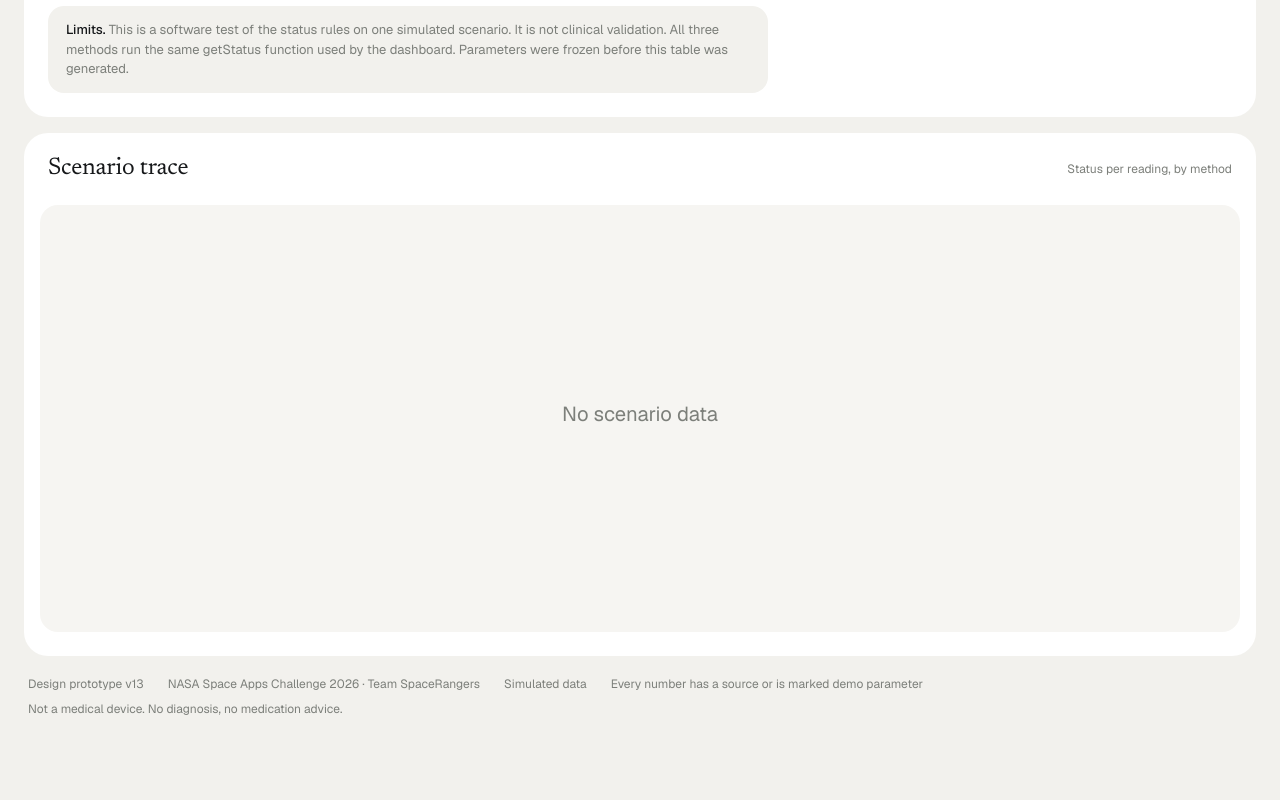
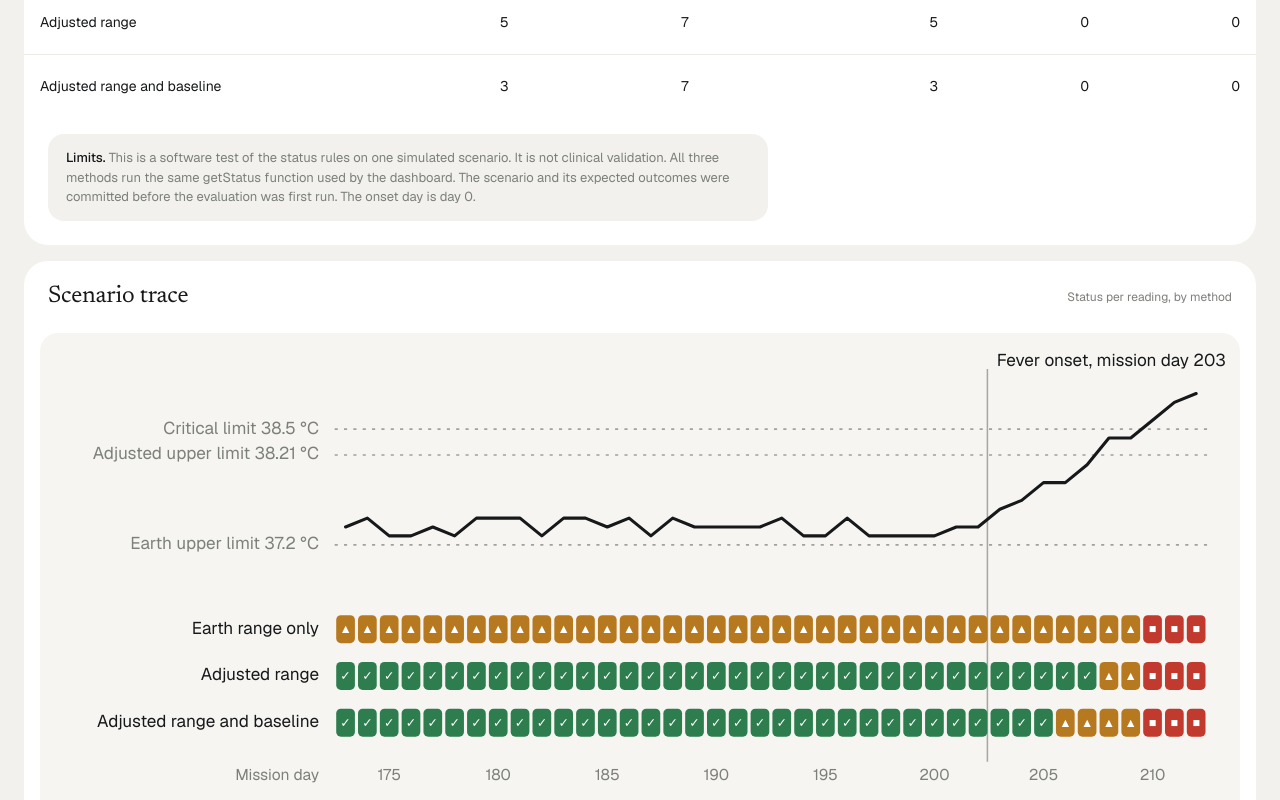
Before and after one commit to Maazin2007/ARGUS, a Next.js app: page /alerts in a window 1280 px wide. Shown: the part 500-1300 px from the top of the page. Before the commit the page ends 1277 px from the top, so only its background shows below. Built offline with nearby package versions, Linux system fonts and the light colour scheme.

Commit message:
Show the fever results table and scenario trace on the alert test screen
The screen reads results/fever.json and the frozen scenario and draws
the three-method table, the simulated reading against the Earth,
adjusted and critical limits, and each method's status for every day.

```diff
--- a/src/components/screens/AlertsScreen.tsx
+++ b/src/components/screens/AlertsScreen.tsx
@@ -1,11 +1,225 @@
 "use client";
 
 import { Screen } from "@/components/Screen";
+import { StatusBadge } from "@/components/StatusBadge";
+import { STATUS_COLOR, STATUS_TEXT, environmentInfo, ruleFor } from "@/lib/indicatorMeta";
+import { adjustRange } from "@/lib/status";
+import type { Status } from "@/lib/types";
+import type { Scenario, ScenarioResult } from "../../../scripts/scenario";
+// Both files are written by the backend: the scenario is frozen by hand, the result comes
+// from `npm run evaluate`. This screen only draws them; it never works out a status itself.
+import scenarioJson from "../../../scripts/scenarios/fever.json";
+import resultJson from "../../../results/fever.json";
 
-// Alert test: an empty shell for now. The real table and trace come from the backend's
-// `npm run evaluate` (scripts/scenarios/fever.json -> results/fever.md). Until that exists
-// we show honest empty states, never invented scenario numbers or results.
+const scenario = scenarioJson as Scenario;
+const result = resultJson as ScenarioResult;
+
+// "none" when a method never gave that status during the fever.
+function dayText(day: number | null): string {
+  return day === null ? "none" : String(day);
+}
+
+// ---------- scenario trace geometry (viewBox units) ----------
+
+const W = 760;
+const PLOT_LEFT = 184; // room for the limit labels and the method names
+const PLOT_RIGHT = 744;
+const LINE_TOP = 28;
+const LINE_BOTTOM = 148;
+const STRIP_TOP = 176; // first status strip
+const STRIP_STEP = 30;
+const CELL_H = 18;
+const AXIS_Y = STRIP_TOP + STRIP_STEP * 3 + 8;
+const H = AXIS_Y + 24;
+
+const MUTED = "#7C7F7A"; // matches --mu; SVG presentation attributes cannot read var()
+const INK = "#16181A"; // matches --tx
+
+function ScenarioTrace() {
+  const days = result.trace.length;
+  const step = (PLOT_RIGHT - PLOT_LEFT) / days;
+  const cellW = step - 2; // 2 px gap between neighbouring cells
+  const xLeft = (index: number) => PLOT_LEFT + index * step;
+  const xMid = (index: number) => xLeft(index) + step / 2;
+
+  // The limits the three methods check against, read from the same rule the engine uses.
+  const rule = ruleFor(scenario.indicator, scenario.context);
+  const adjusted = rule
+    ? adjustRange(rule, scenario.environment, scenario.firstMissionDay)
+    : null;
+  const limits = [
+    { label: "Earth upper limit", value: rule?.earthRange.high ?? null },
+    { label: "Adjusted upper limit", value: adjusted?.high ?? null },
+    { label: "Critical limit", value: rule?.criticalLimit?.high ?? null },
+  ].filter((l): l is { label: string; value: number } => l.value !== null);
+
+  const values = [...result.trace.map((row) => row.value), ...limits.map((l) => l.value)];
+  const lo = Math.floor(Math.min(...values) * 2) / 2 - 0.1;
+  const hi = Math.ceil(Math.max(...values) * 2) / 2;
+  const y = (v: number) => LINE_BOTTOM - ((v - lo) / (hi - lo)) * (LINE_BOTTOM - LINE_TOP);
+
+  const points = result.trace
+    .map((row, i) => `${xMid(i).toFixed(1)},${y(row.value).toFixed(1)}`)
+    .join(" ");
+  const onsetIndex = result.trace.findIndex((row) => row.dayAfterOnset === 0);
+  const methods = result.methods;
+
+  return (
+    <svg
+      viewBox={`0 0 ${W} ${H}`}
+      role="img"
+      aria-label={`Scenario trace: the simulated reading for ${days} mission days, with each method's status for every day underneath. The same data is in the results table and in results/fever.md.`}
+    >
+      {/* Limits: recessive lines, each labelled directly at the left edge */}
+      {limits.map((limit) => (
+        <g key={limit.label}>
+          <line
+            x1={PLOT_LEFT}
+            x2={PLOT_RIGHT}
+            y1={y(limit.value)}
+            y2={y(limit.value)}
+            stroke={MUTED}
+            strokeWidth="1"
+            strokeDasharray="2 4"
+            opacity="0.7"
+          />
+          <text
+            className="svg-t"
+            x={PLOT_LEFT - 10}
+            y={y(limit.value)}
+            textAnchor="end"
+            dominantBaseline="middle"
+            fontSize="11"
+            fill={MUTED}
+          >
+            {limit.label} {limit.value} {scenario.unit}
+          </text>
+        </g>
+      ))}
+
+      {/* Fever onset marker, through the line chart and the three strips */}
+      {onsetIndex >= 0 ? (
+        <g>
+          <line
+            x1={xLeft(onsetIndex) - 1}
+            x2={xLeft(onsetIndex) - 1}
+            y1={LINE_TOP - 10}
+            y2={AXIS_Y - 4}
+            stroke={INK}
+            strokeWidth="1"
+            opacity="0.35"
+          />
+          <text
+            className="svg-t"
+            x={xLeft(onsetIndex) + 5}
+            y={LINE_TOP - 12}
+            fontSize="11"
+            fill={INK}
+          >
+            Fever onset, mission day {scenario.feverStartMissionDay}
+          </text>
+        </g>
+      ) : null}
+
+      {/* The simulated reading */}
+      <polyline
+        points={points}
+        fill="none"
+        stroke={INK}
+        strokeWidth="2"
+        strokeLinejoin="round"
+        strokeLinecap="round"
+      />
+      {result.trace.map((row, i) => (
+        <circle key={row.missionDay} cx={xMid(i)} cy={y(row.value)} r="5" fill="transparent">
+          <title>
+            Mission day {row.missionDay}: {row.value.toFixed(scenario.decimals)} {scenario.unit}
+          </title>
+        </circle>
+      ))}
+
+      {/* One strip per method: a cell per day, coloured and marked with the status symbol */}
+      {methods.map((method, m) => {
+        const top = STRIP_TOP + m * STRIP_STEP;
+        return (
+          <g key={method.id}>
+            <text
+              className="svg-t"
+              x={PLOT_LEFT - 10}
+              y={top + CELL_H / 2}
+              textAnchor="end"
+              dominantBaseline="middle"
+              fontSize="11"
+              fill={INK}
+            >
+              {method.label}
+            </text>
+            {result.trace.map((row, i) => {
+              const status: Status = row.statuses[method.id];
+              return (
+                <g key={row.missionDay}>
+                  <rect
+                    x={xLeft(i) + 1}
+                    y={top}
+                    width={cellW}
+                    height={CELL_H}
+                    rx="3"
+                    fill={STATUS_COLOR[status]}
+                  />
+                  <text
+                    className="svg-t"
+                    x={xMid(i)}
+                    y={top + CELL_H / 2 + 0.5}
+                    textAnchor="middle"
+                    dominantBaseline="middle"
+                    fontSize="8"
+                    fill="#fff"
+                    aria-hidden="true"
+                  >
+                    {STATUS_TEXT[status].symbol}
+                  </text>
+                  <title>
+                    {method.label}, mission day {row.missionDay} ({row.value.toFixed(scenario.decimals)}{" "}
+                    {scenario.unit}): {STATUS_TEXT[status].label}
+                  </title>
+                </g>
+              );
+            })}
+          </g>
+        );
+      })}
+
+      {/* Mission-day axis: a label every five days */}
+      {result.trace.map((row, i) =>
+        row.missionDay % 5 === 0 ? (
+          <text
+            key={row.missionDay}
+            className="svg-t"
+            x={xMid(i)}
+            y={AXIS_Y + 8}
+            textAnchor="middle"
+            fontSize="10"
+            fill={MUTED}
+          >
+            {row.missionDay}
+          </text>
+        ) : null,
+      )}
+      <text className="svg-t" x={PLOT_LEFT - 10} y={AXIS_Y + 8} textAnchor="end" fontSize="10" fill={MUTED}>
+        Mission day
+      </text>
+    </svg>
+  );
+}
+
+// Alert test: the results table and trace from `npm run evaluate`
+// (scripts/scenarios/fever.json -> results/fever.json).
 export function AlertsScreen() {
+  const lastDay = scenario.firstMissionDay + scenario.days - 1;
+  const usedStatuses = (["green", "amber", "red", "unknown"] as Status[]).filter((status) =>
+    result.trace.some((row) => Object.values(row.statuses).includes(status)),
+  );
+
   return (
     <Screen label="Alert test">
       <div className="grid">
@@ -18,8 +232,10 @@ export function AlertsScreen() {
           </div>
           <div style={{ padding: "0 24px 16px" }}>
             <p className="note" style={{ margin: 0 }}>
-              Scenario not committed yet. The fever scenario (scripts/scenarios/fever.json) and the
-              results table (results/fever.md) are being built by the backend team.
+              One simulated crewmember in {environmentInfo(scenario.environment).label}, mission days{" "}
+              {scenario.firstMissionDay} to {lastDay}: {result.healthyDays} days at {scenario.base} ±{" "}
+              {scenario.noise} {scenario.unit}, then a fever rising {scenario.risePerDay} {scenario.unit} a
+              day for {result.feverDays} days. Three methods check the same readings.
             </p>
           </div>
           <div className="tw">
@@ -45,21 +261,26 @@ export function AlertsScreen() {
                   <th className="r">
                     False amber
                     <br />
-                    healthy period
+                    before onset
                   </th>
                   <th className="r">
                     False red
                     <br />
-                    healthy period
+                    before onset
                   </th>
                 </tr>
               </thead>
               <tbody>
-                <tr>
-                  <td colSpan={6} style={{ color: "var(--mu)" }}>
-                    Results table not generated yet.
-                  </td>
-                </tr>
+                {result.methods.map((method) => (
+                  <tr key={method.id}>
+                    <td>{method.label}</td>
+                    <td className="r mono">{dayText(method.firstAmberDay)}</td>
+                    <td className="r mono">{dayText(method.firstRedDay)}</td>
+                    <td className="r mono">{method.missed}</td>
+                    <td className="r mono">{method.falseAmber}</td>
+                    <td className="r mono">{method.falseRed}</td>
+                  </tr>
+                ))}
               </tbody>
             </table>
           </div>
@@ -67,8 +288,8 @@ export function AlertsScreen() {
             <p className="note" style={{ margin: 0 }}>
               <strong>Limits.</strong> This is a software test of the status rules on one simulated
               scenario. It is not clinical validation. All three methods run the same getStatus
-              function used by the dashboard. Parameters were frozen before this table was
-              generated.
+              function used by the dashboard. The scenario and its expected outcomes were committed
+              before the evaluation was first run. The onset day is day 0.
             </p>
           </div>
         </div>
@@ -81,21 +302,13 @@ export function AlertsScreen() {
             <span className="hint mono">Status per reading, by method</span>
           </div>
           <div className="chart well">
-            <svg viewBox="0 0 760 260" role="img" aria-label="Scenario trace, no scenario data yet">
-              <text
-                className="svg-t"
-                x="380"
-                y="130"
-                textAnchor="middle"
-                dominantBaseline="middle"
-                fontSize="13"
-                fill="var(--mu)"
-              >
-                No scenario data
-              </text>
-            </svg>
+            <ScenarioTrace />
           </div>
-          <div style={{ height: 16 }}></div>
+          <div className="legend">
+            {usedStatuses.map((status) => (
+              <StatusBadge key={status} status={status} />
+            ))}
+          </div>
         </div>
       </div>
     </Screen>
```
